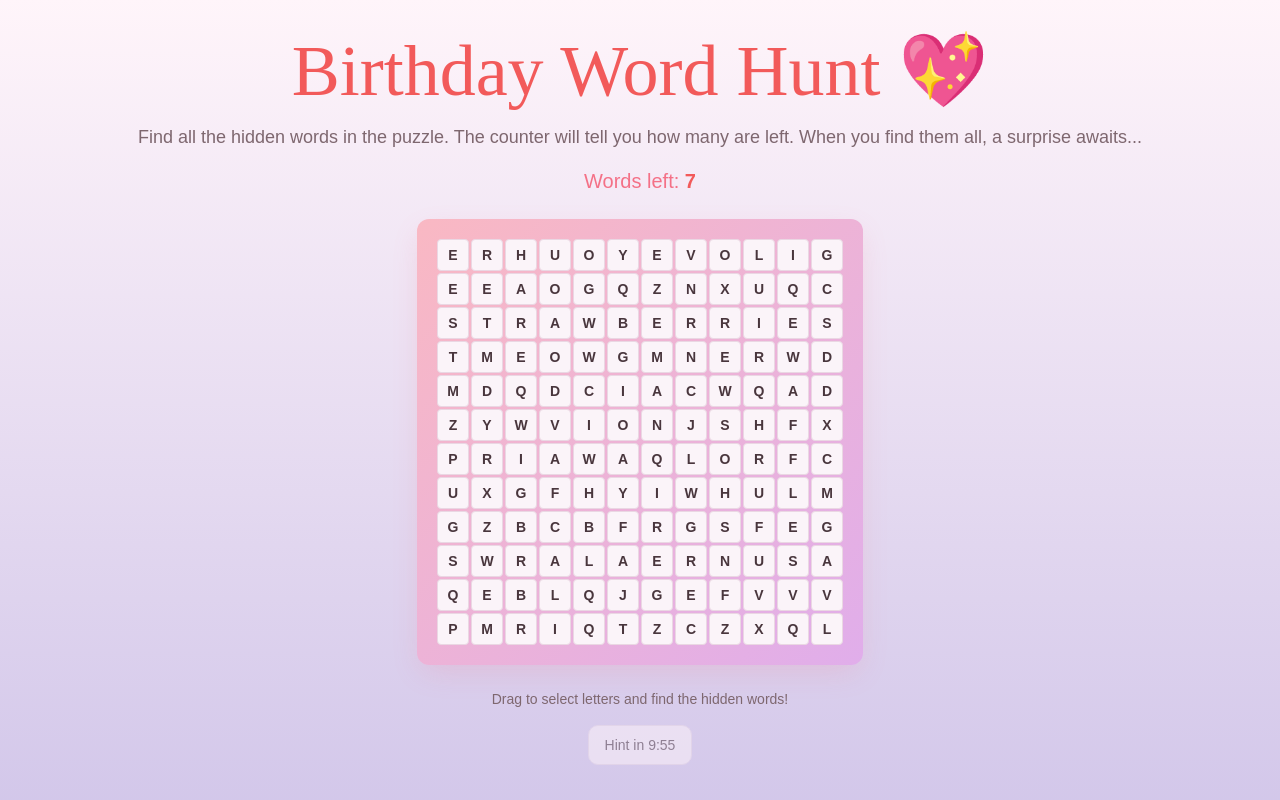
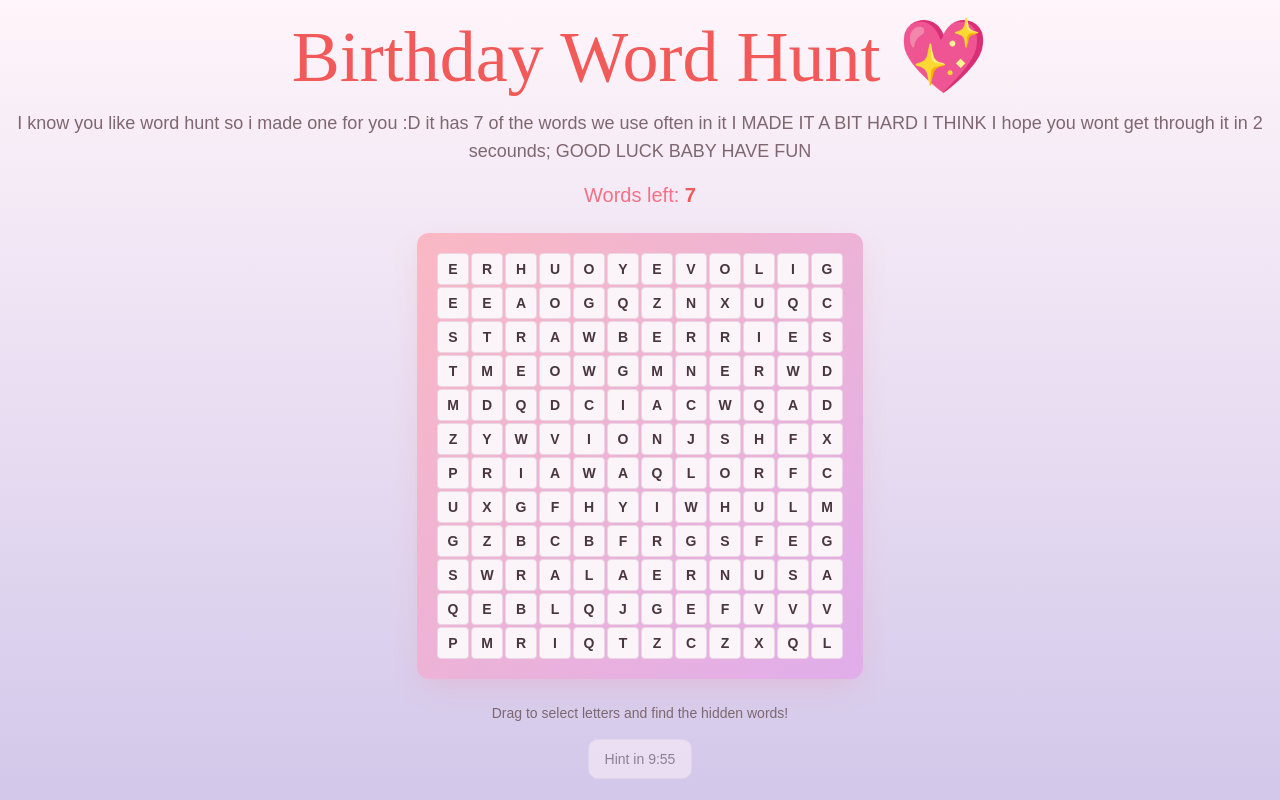
Before and after one commit to nemiya69/Meow-, a React (Vite) app: page / in a window 1280 px wide. Built offline with nearby package versions, Linux system fonts and the light colour scheme; the HTML template or start-up script is replaced by a standard one.

Commit message:
Update intro message

```diff
--- a/src/components/WordHuntGame.tsx
+++ b/src/components/WordHuntGame.tsx
@@ -422,8 +422,7 @@ const WordHuntGame: React.FC = () => {
           Birthday Word Hunt 💖
         </h1>
         <p className="font-sweet text-lg text-muted-foreground">
-          Find all the hidden words in the puzzle. The counter will tell you how many are left.
-          When you find them all, a surprise awaits...
+          I know you like word hunt so i made one for you :D it has 7 of the words we use often in it I MADE IT A BIT HARD I THINK I hope you wont get through it in 2 secounds; GOOD LUCK BABY HAVE FUN
         </p>
         <div className="font-sweet text-xl text-love">
           Words left: <span className="font-bold text-heart">{wordsLeft}</span>
```
